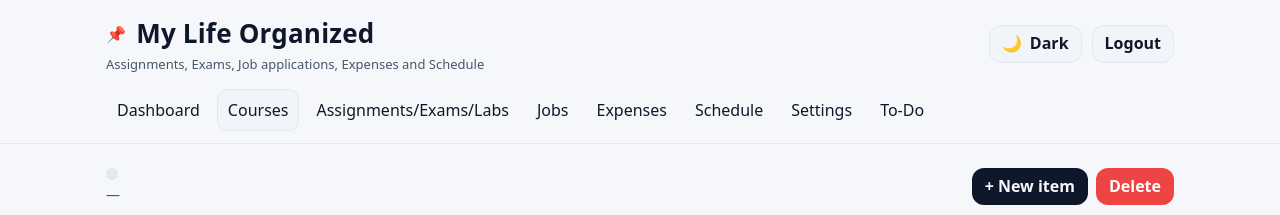
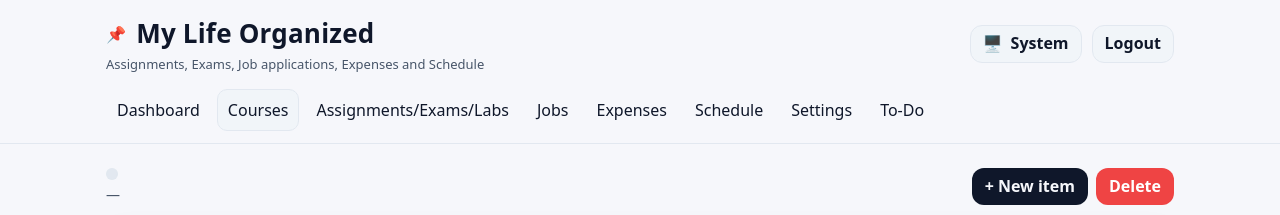
Before and after one commit to pierre-2005/study-notifier, a FastAPI app: page /courses/1 in a window 1280 px wide. Shown: the top 215 px of the page. Run offline with FastAPI, Linux system fonts and the light colour scheme; the visitor is signed in with stand-in values (Sample User, id 1); data that the repository does not hold is empty; parts of the project's set-up code (start-up, migrations or seed data) failed here and were passed over; some libraries are stand-ins or nearby versions.

Commit message:
Unifiying base.html theme clash between the base.html and the theme.js file and adding a system button for the theme

```diff
--- a/app/templates/base.html
+++ b/app/templates/base.html
@@ -12,11 +12,18 @@
   <script>
     (function () {
       try {
-        const stored = localStorage.getItem("theme") || "light"; // "light" | "dark"
-        document.documentElement.classList.toggle("dark", stored === "dark");
+        const stored = localStorage.getItem("theme") || "system"; // "system" | "light" | "dark"
+        const prefersDark = window.matchMedia &&
+          window.matchMedia("(prefers-color-scheme: dark)").matches;
+
+        const useDark = stored === "dark" || (stored === "system" && prefersDark);
+
+        document.documentElement.classList.toggle("dark", useDark);
+        document.documentElement.dataset.theme = stored;
       } catch (e) {}
     })();
   </script>
+
 
   <!-- Your theme tokens + components -->
   <link rel="stylesheet" href="/static/theme.css">
@@ -90,32 +97,35 @@
   </div>
 
   <script>
-    function applyTheme(theme) {
-      document.documentElement.classList.toggle("dark", theme === "dark");
-      localStorage.setItem("theme", theme);
-      renderThemeButton();
-    }
-
-    function currentTheme() {
-      return document.documentElement.classList.contains("dark") ? "dark" : "light";
+    function savedThemeMode() {
+      return localStorage.getItem("theme") || "system";
     }
 
     function renderThemeButton() {
       const btn = document.getElementById("themeToggle");
       if (!btn) return;
-      const t = currentTheme();
 
-      btn.innerHTML = (t === "dark")
-        ? `☀️ <span class="hidden sm:inline">Light</span>`
-        : `🌙 <span class="hidden sm:inline">Dark</span>`;
+      const mode = savedThemeMode();
+
+      if (mode === "system") {
+        btn.innerHTML = `🖥️ <span class="hidden sm:inline">System</span>`;
+      } else if (mode === "light") {
+        btn.innerHTML = `🌙 <span class="hidden sm:inline">Dark</span>`;
+      } else {
+        btn.innerHTML = `☀️ <span class="hidden sm:inline">Light</span>`;
+      }
     }
 
     document.addEventListener("DOMContentLoaded", function () {
       renderThemeButton();
+
       const btn = document.getElementById("themeToggle");
       if (btn) {
         btn.addEventListener("click", function () {
-          applyTheme(currentTheme() === "dark" ? "light" : "dark");
+          if (window.__toggleTheme) {
+            window.__toggleTheme();
+          }
+          renderThemeButton();
         });
       }
     });
```
